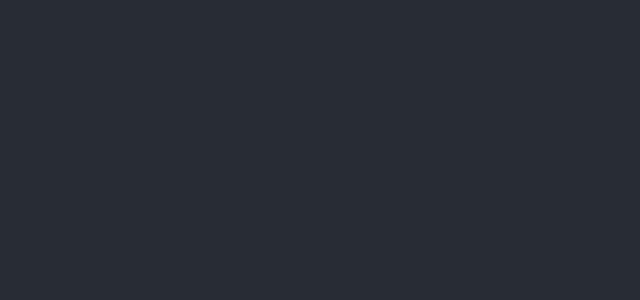
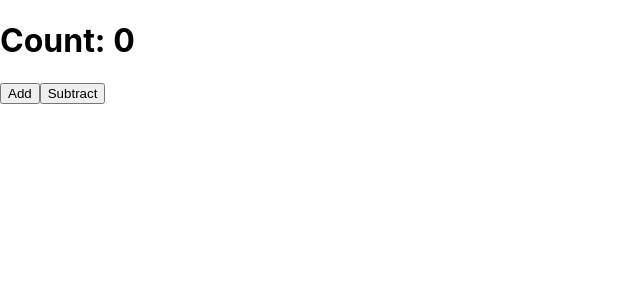
Before and after one commit to NattawutPhuddang/Trainreact-Rounter, a React (Create React App) app: page / in a window 1280 px wide. Shown: the top 300 px of the page, without its empty margins (0-640 px from the left). Built offline with nearby package versions, Linux system fonts and the light colour scheme.

Commit message:
change app.js for couter component

```diff
--- a/src/App.js
+++ b/src/App.js
@@ -1,16 +1,11 @@
-import './App.css';
-import todolist from './todolist';
-
-// ฟังก์ชันหลักของแอปพลิเคชัน
+import Counter from './componants/count.jsx';
 function App() {
   return (
-
-    <div className="App">
-      <header className="App-header">
-        <todolist />
-      </header>
+    <div>
+      <Counter />
     </div>
   );
+
 }
 
 export default App;
```
